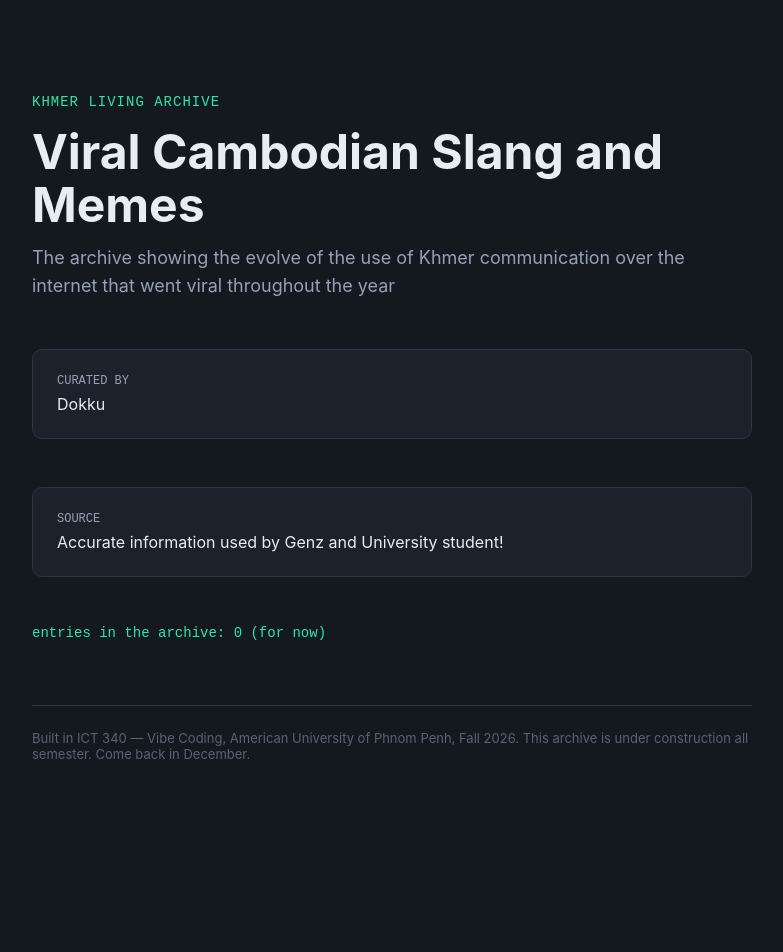
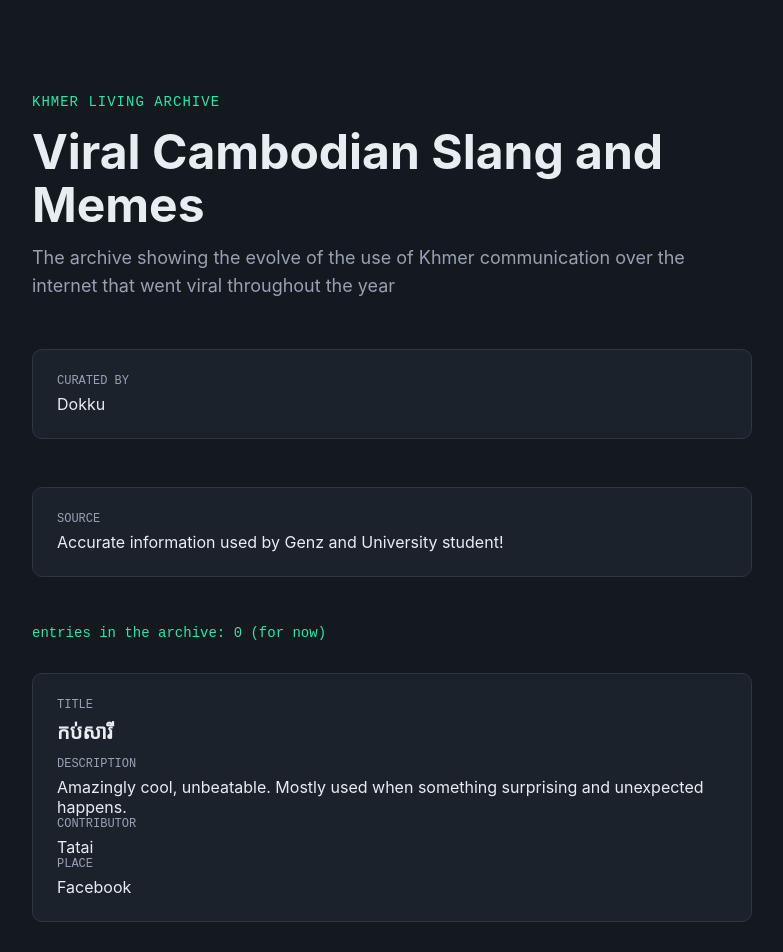
Before and after one commit to DaryVeasna/folk-tales-battambang, a Next.js app: page / in a window 1280 px wide. Shown: the top 952 px of the page, without its empty margins (248-1031 px from the left). Before the commit the page ends 842 px from the top, so only its background shows below. Built offline with nearby package versions, Linux system fonts and the light colour scheme.

Commit message:
first component: EntryCard

```diff
--- a/app/page.js
+++ b/app/page.js
@@ -1,4 +1,5 @@
 import collection from "../collection.config.js";
+import EntryCard from "../components/EntryCard";
 
 const styles = {
   wrap: {
@@ -74,6 +75,19 @@ export default function Home() {
 
       <p style={styles.count}>entries in the archive: 0 (for now)</p>
 
+      <EntryCard
+        title="កប់សារី"
+        description="Amazingly cool, unbeatable. Mostly used when something surprising and unexpected happens."
+        contributor="Tatai"
+        place="Facebook"
+      />
+      <EntryCard
+        title="អេម"
+        description="Nice. A word used for a long time that went viral when the internet broke."
+        contributor="Pu Jork"
+        place="Facebook"
+      />
+
       <footer style={styles.footer}>
         Built in ICT 340 — Vibe Coding, American University of Phnom Penh, Fall
         2026. This archive is under construction all semester. Come back in
--- /dev/null
+++ b/components/EntryCard.js
@@ -0,0 +1,42 @@
+export default function EntryCard({ title, description, contributor, place }) {
+  const styles = {
+    card: {
+      marginTop: 32,
+      padding: 24,
+      backgroundColor: "#1C222C",
+      border: "1px solid #2E3644",
+      borderRadius: 10,
+    },
+    label: {
+      fontFamily: "'Courier New', monospace",
+      fontSize: 12,
+      color: "#97A1B3",
+      margin: 0,
+    },
+    value: {
+      fontSize: 16,
+      margin: "6px 0 0",
+    },
+    titleValue: {
+      fontSize: 20,
+      fontWeight: 600,
+      margin: "6px 0 12px",
+    },
+  };
+
+  return (
+    <div style={styles.card}>
+      <p style={styles.label}>TITLE</p>
+      <p style={styles.titleValue}>{title}</p>
+
+      <p style={styles.label}>DESCRIPTION</p>
+      <p style={styles.value}>{description}</p>
+
+      <p style={styles.label}>CONTRIBUTOR</p>
+      <p style={styles.value}>{contributor}</p>
+
+      <p style={styles.label}>PLACE</p>
+      <p style={styles.value}>{place}</p>
+    </div>
+  );
+}
```
